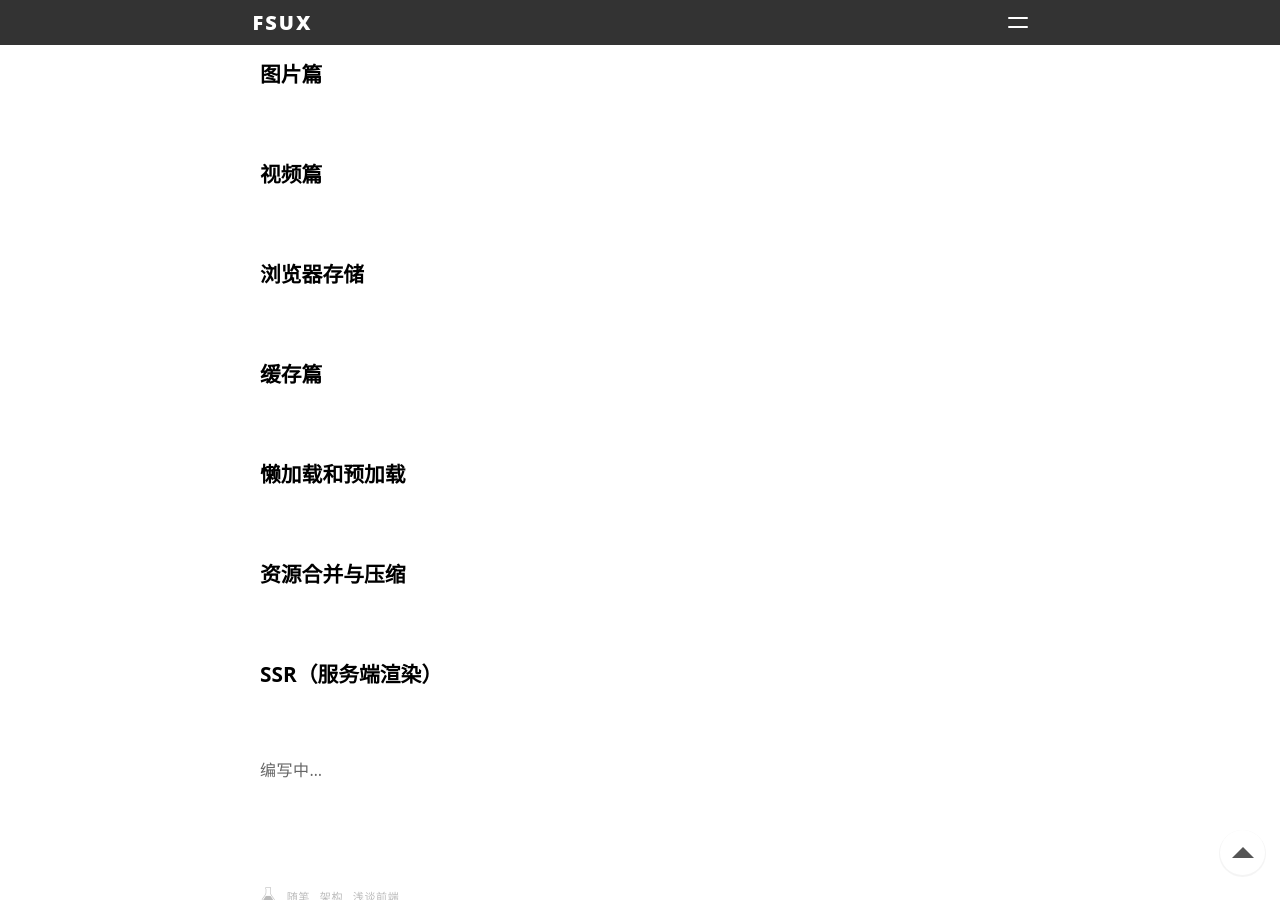
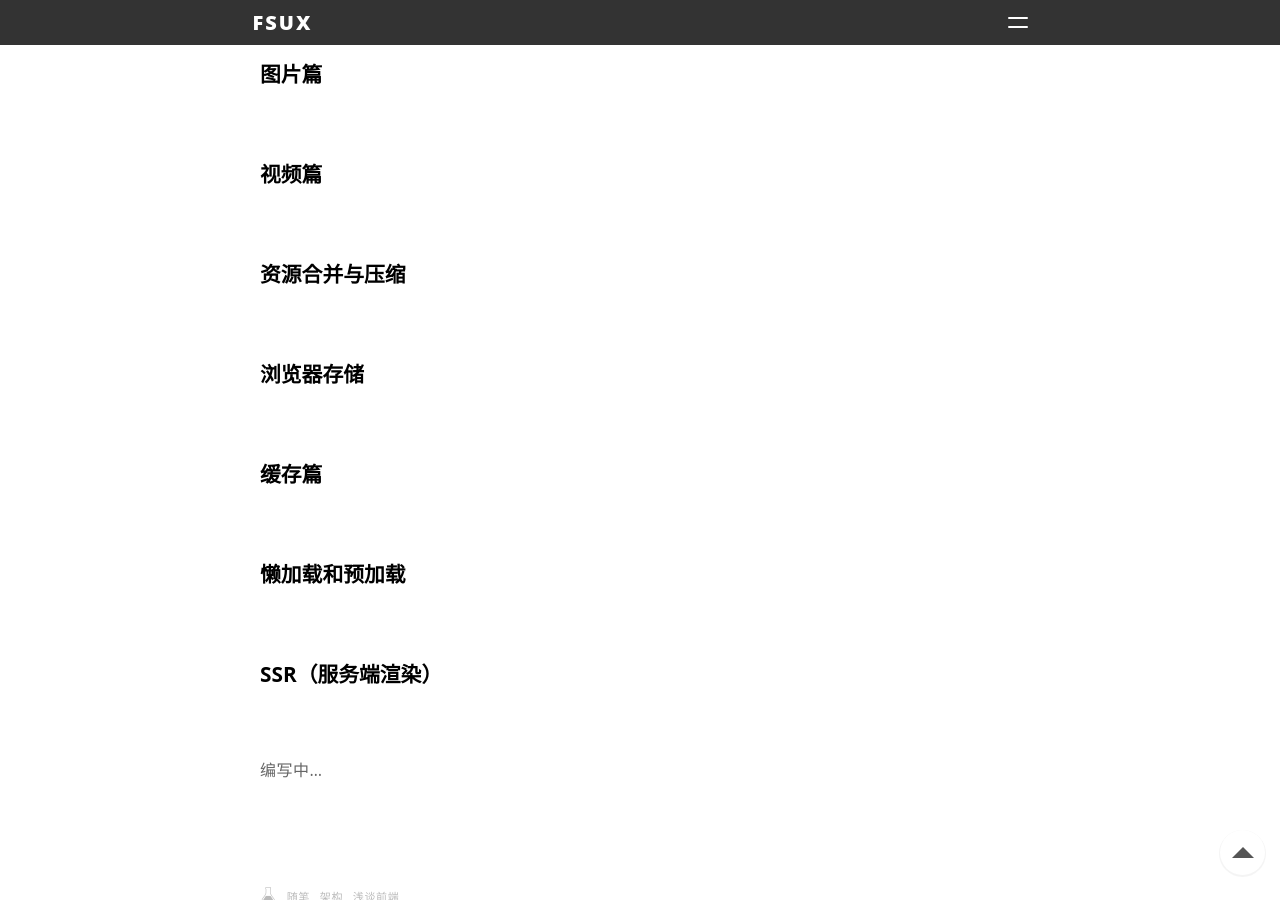
Before and after one commit to Haonancx/Haonancx.github.io, a Jekyll site: the page built from _posts/2017-4-13-Front-end-performance-optimization.markdown, in a window 1280 px wide and 900 px high, scrolled down 854 px. Built offline with Jekyll 4.4.1, drawn with Linux system fonts in a browser that asks for light colours; nearby versions of some CDN libraries; Markdown is read by kramdown in place of the engine named in the settings; comment, search, counter and statistics services are not loaded.

Commit message:
文字修改

```diff
--- a/_posts/2017-1-16-Completely-use-jquery-to-code-front-end.markdown
+++ b/_posts/2017-1-16-Completely-use-jquery-to-code-front-end.markdown
@@ -9,9 +9,6 @@ tags: 浅谈前端 Jquery
 
 ![jq-1](http://i.imgur.com/x0MrkuJ.jpg)
 
-编写中...
-
-
 ### 双向数据绑定
 
 ### 自定义指令
@@ -19,3 +16,6 @@ tags: 浅谈前端 Jquery
 ### 过滤器
 
 ### 路由
+
+
+编写中...
--- a/_posts/2017-4-13-Front-end-performance-optimization.markdown
+++ b/_posts/2017-4-13-Front-end-performance-optimization.markdown
@@ -18,15 +18,14 @@ tags: 随笔 架构 浅谈前端
 
 ### 视频篇
 
+### 资源合并与压缩
+
 ### 浏览器存储
 
 ### 缓存篇
 
 ### 懒加载和预加载
 
-### 资源合并与压缩
-
 ### SSR（服务端渲染）
 
-
 编写中...
```
